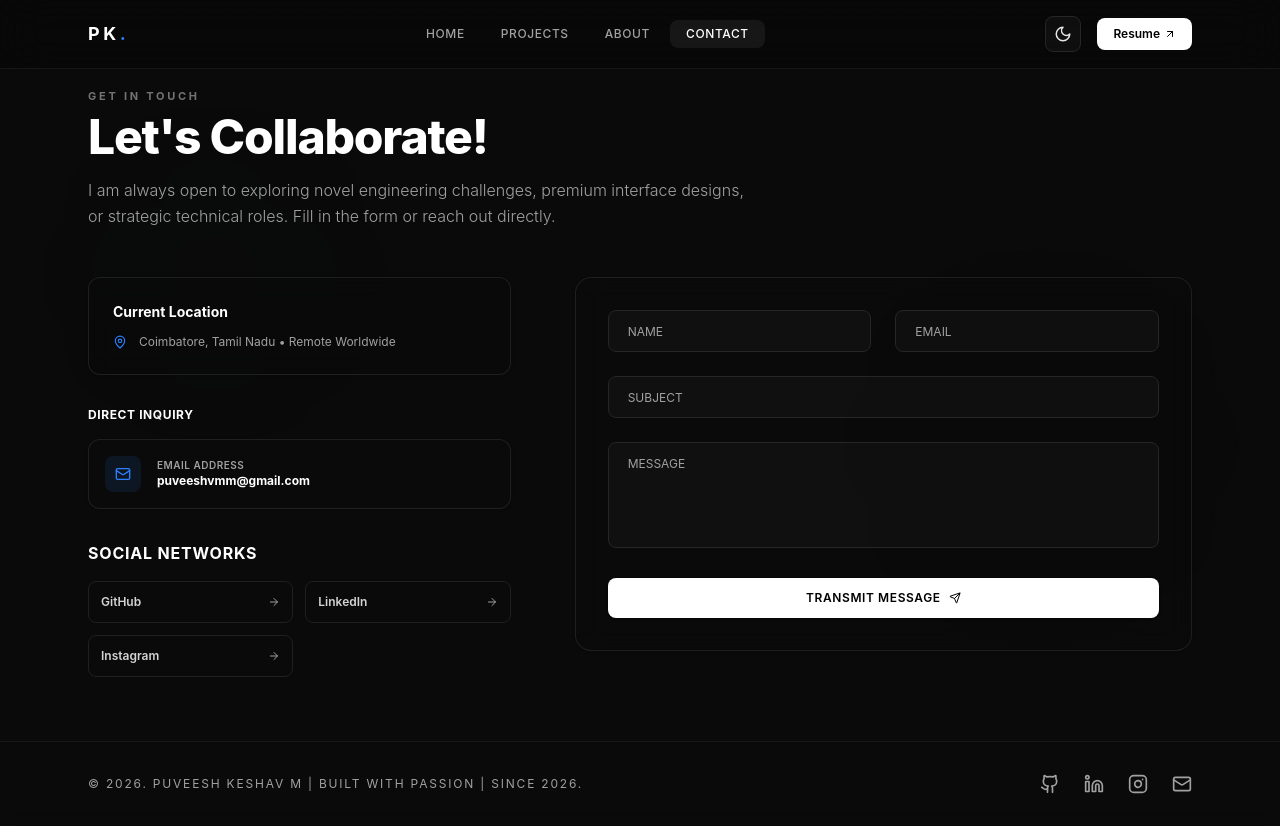
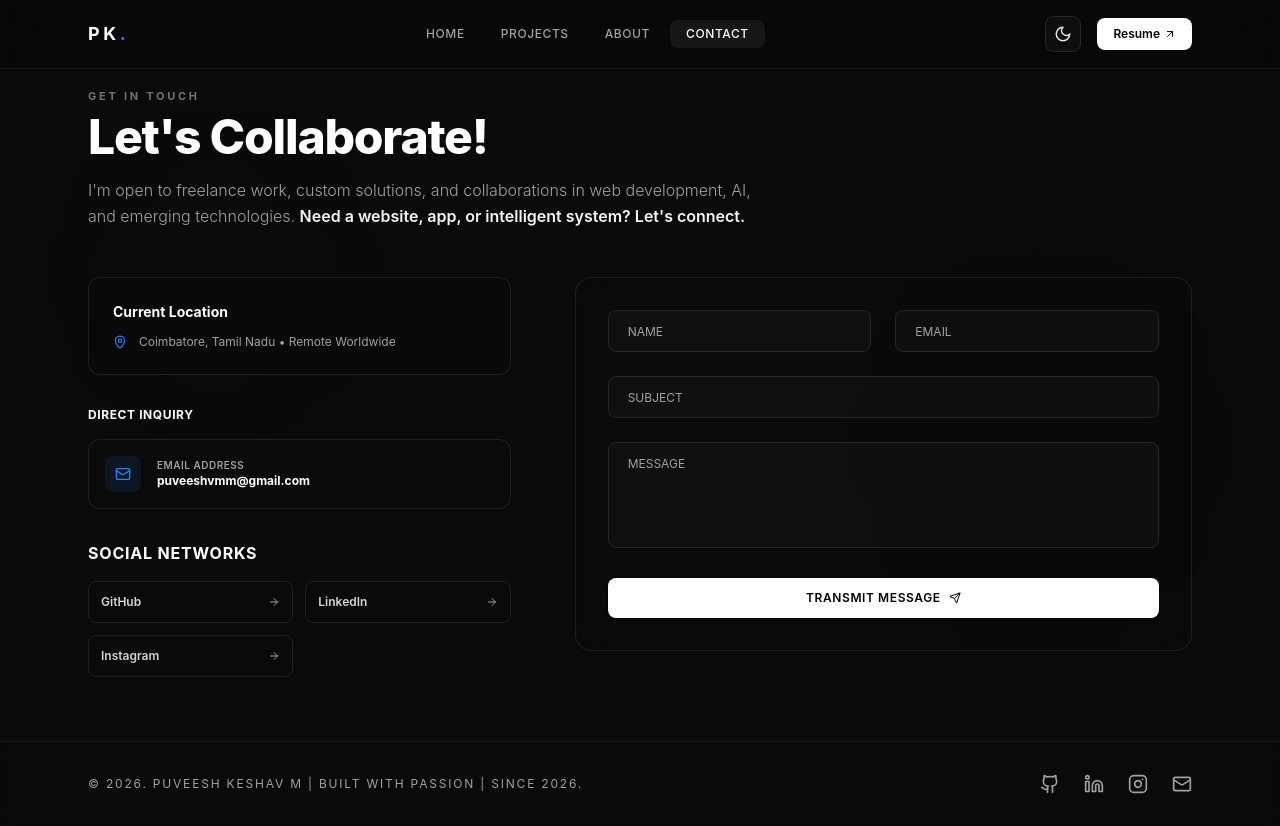
Before and after one commit to Puveesh/portfolio, a React (Vite) app: page /contact in a window 1280 px wide. Built offline with nearby package versions, Linux system fonts and the light colour scheme.

Commit message:
Added portfolio project

```diff
--- a/src/pages/Contact.jsx
+++ b/src/pages/Contact.jsx
@@ -68,7 +68,10 @@ export default function Contact() {
             Let's Collaborate!
           </h1>
           <p className="text-sm md:text-base text-neutral-500 dark:text-neutral-400 leading-relaxed font-light">
-            I am always open to exploring novel engineering challenges, premium interface designs, or strategic technical roles. Fill in the form or reach out directly.
+            I'm open to freelance work, custom solutions, and collaborations in web development, AI, and emerging technologies.{" "}
+            <span className="font-semibold text-neutral-800 dark:text-neutral-100">
+              Need a website, app, or intelligent system? Let's connect.
+            </span>
           </p>
         </div>
 
```
